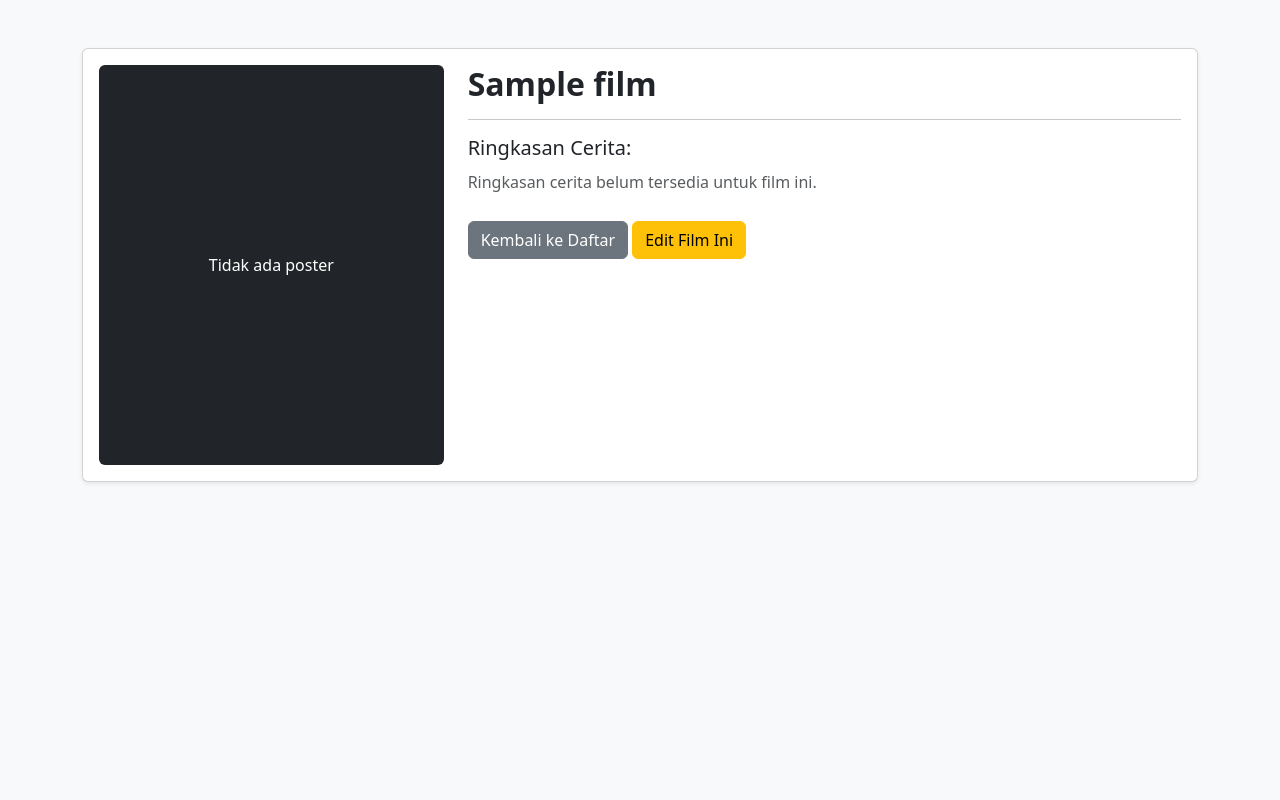
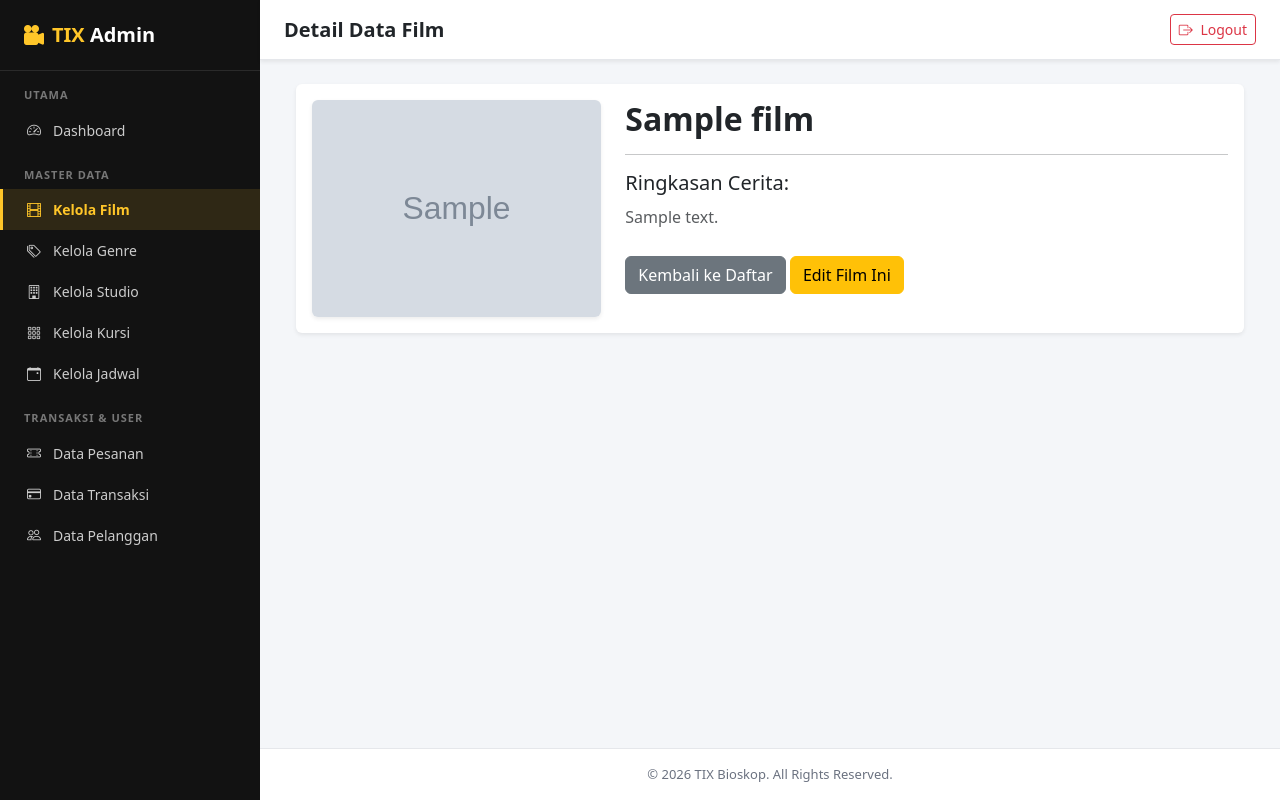
Before and after one commit to lapiann969/Bioskop, a Laravel app: page /admin/films/1 in a window 1280 px wide. Run offline with Laravel 12, Linux system fonts and the light colour scheme; a user stored in the database is signed in; data comes from the database, SQL or seed files in the repository; tables that the repository leaves empty hold one stand-in row (values such as "Sample post"); grey boxes marked "Sample" are stand-in pictures.

Commit message:
perbaikan & penyesusaian pada admin

```diff
--- a/app/Http/Controllers/FilmController.php
+++ b/app/Http/Controllers/FilmController.php
@@ -333,12 +333,12 @@ class FilmController extends Controller
                 }
             )
 
-            // Pencarian berdasarkan judul
+            // Pencarian otomatis berdasarkan awalan judul
             ->when($search !== '', function ($query) use ($search) {
                 $query->where(
                     'title',
                     'like',
-                    '%' . $search . '%'
+                    $search . '%'
                 );
             })
 
--- a/resources/views/admin/films/show.blade.php
+++ b/resources/views/admin/films/show.blade.php
@@ -1,45 +1,60 @@
-<!DOCTYPE html>
-<html lang="id">
-<head>
-    <meta charset="UTF-8">
-    <title>Detail Film - {{ $film->title }}</title>
-    <link href="https://cdn.jsdelivr.net/npm/bootstrap@5.3.3/dist/css/bootstrap.min.css" rel="stylesheet">
-</head>
-<body class="bg-light">
-    <div class="container mt-5">
-        <div class="card shadow-sm">
-            <div class="card-body row">
+@extends('layouts.admin')
+
+@section('title', 'Detail Film')
+@section('page-title', 'Detail Data Film')
+
+@section('content')
+<div class="container-fluid">
+
+    <div class="card shadow-sm border-0">
+        <div class="card-body">
+            <div class="row g-4">
+
+                {{-- POSTER FILM --}}
                 <div class="col-md-4 text-center">
-                    @php
-                        $posterUrl = $film->poster_path ?? null;
-                        if ($posterUrl && !str_starts_with($posterUrl, 'http')) {
-                            $posterUrl = 'https://image.tmdb.org/t/p/w500/' . ltrim($posterUrl, '/');
-                        }
-                    @endphp
-
-                    @if($posterUrl)
-                        <img src="{{ $posterUrl }}" class="img-fluid rounded shadow" alt="{{ $film->title }}">
+                    @if($film->poster_url)
+                        <img
+                            src="{{ $film->poster_url }}"
+                            class="img-fluid rounded shadow-sm"
+                            alt="{{ $film->title }}"
+                            style="max-height: 450px; object-fit: contain;"
+                        >
                     @else
-                        <div class="bg-dark text-white d-flex align-items-center justify-content-center rounded" style="height: 400px;">
+                        <div class="bg-dark text-white d-flex align-items-center justify-content-center rounded"
+                             style="height: 400px;">
                             Tidak ada poster
                         </div>
                     @endif
                 </div>
-                <div class="col-md-8 mt-4 mt-md-0">
+
+                {{-- INFORMASI FILM --}}
+                <div class="col-md-8">
+
                     <h2 class="fw-bold">{{ $film->title }}</h2>
                     <hr>
+
                     <h5>Ringkasan Cerita:</h5>
+
                     <p class="text-muted" style="line-height: 1.8;">
-                        {{ $film->overview ?? 'Ringkasan cerita belum tersedia untuk film ini.' }}
+                        {{ $film->description ?: 'Ringkasan cerita belum tersedia untuk film ini.' }}
                     </p>
 
                     <div class="mt-4">
-                        <a href="{{ route('admin.films.index') }}" class="btn btn-secondary">Kembali ke Daftar</a>
-                        <a href="{{ route('admin.films.edit', $film->id) }}" class="btn btn-warning">Edit Film Ini</a>
+                        <a href="{{ route('admin.films.index') }}"
+                           class="btn btn-secondary">
+                            Kembali ke Daftar
+                        </a>
+
+                        <a href="{{ route('admin.films.edit', $film->id) }}"
+                           class="btn btn-warning">
+                            Edit Film Ini
+                        </a>
                     </div>
+
                 </div>
             </div>
         </div>
     </div>
-</body>
-</html>
+
+</div>
+@endsection
--- a/resources/views/layouts/admin.blade.php
+++ b/resources/views/layouts/admin.blade.php
@@ -1,5 +1,6 @@
 <!DOCTYPE html>
 <html lang="id">
+
 <head>
     <meta charset="UTF-8">
     <meta name="viewport" content="width=device-width, initial-scale=1.0">
@@ -14,6 +15,7 @@
             background-color: #f4f6f9;
             overflow-x: hidden;
         }
+
         #sidebar {
             width: 260px;
             min-height: 100vh;
@@ -22,6 +24,7 @@
             transition: all 0.3s;
             flex-shrink: 0;
         }
+
         #sidebar .brand {
             padding: 20px 24px;
             font-size: 20px;
@@ -29,9 +32,11 @@
             color: #ffc629;
             border-bottom: 1px solid #2a2a2a;
         }
+
         #sidebar .brand span {
             color: #fff;
         }
+
         #sidebar .menu-label {
             font-size: 11px;
             text-transform: uppercase;
@@ -40,6 +45,7 @@
             padding: 16px 24px 6px;
             font-weight: 700;
         }
+
         #sidebar .nav-link {
             color: #ccc;
             padding: 10px 24px;
@@ -50,33 +56,48 @@
             border-left: 3px solid transparent;
             transition: 0.2s;
         }
+
         #sidebar .nav-link:hover {
             background: #1e1e1e;
             color: #ffc629;
         }
+
         #sidebar .nav-link.active {
             background: rgba(255, 198, 41, 0.12);
             color: #ffc629;
             border-left-color: #ffc629;
             font-weight: 600;
         }
+
         .topbar {
             background: #ffffff;
             border-bottom: 1px solid #e5e7eb;
             padding: 14px 24px;
         }
+
         @media (max-width: 768px) {
             #sidebar {
                 margin-left: -260px;
                 position: fixed;
                 z-index: 1050;
             }
+
             #sidebar.show {
                 margin-left: 0;
             }
         }
+
+        .admin-footer {
+            background: #ffffff;
+            border-top: 1px solid #e5e7eb;
+            padding: 16px 24px;
+            color: #6b7280;
+            font-size: 13px;
+            text-align: center;
+        }
     </style>
 </head>
+
 <body>
 
     <div class="d-flex">
@@ -88,35 +109,44 @@
 
             <nav class="nav flex-column pb-4">
                 <div class="menu-label">Utama</div>
-            <a class="nav-link {{ request()->routeIs('admin.dashboard') ? 'active' : '' }}" href="{{ route('admin.dashboard') }}">
+                <a class="nav-link {{ request()->routeIs('admin.dashboard') ? 'active' : '' }}"
+                    href="{{ route('admin.dashboard') }}">
                     <i class="bi bi-speedometer2"></i> Dashboard
                 </a>
 
                 <div class="menu-label">Master Data</div>
-            <a class="nav-link {{ request()->routeIs('admin.films.*') ? 'active' : '' }}" href="{{ route('admin.films.index') }}">
+                <a class="nav-link {{ request()->routeIs('admin.films.*') ? 'active' : '' }}"
+                    href="{{ route('admin.films.index') }}">
                     <i class="bi bi-film"></i> Kelola Film
                 </a>
-            <a class="nav-link {{ request()->routeIs('admin.genres.*') ? 'active' : '' }}" href="{{ route('admin.genres.index') }}">
+                <a class="nav-link {{ request()->routeIs('admin.genres.*') ? 'active' : '' }}"
+                    href="{{ route('admin.genres.index') }}">
                     <i class="bi bi-tags"></i> Kelola Genre
                 </a>
-            <a class="nav-link {{ request()->routeIs('admin.studios.*') ? 'active' : '' }}" href="{{ route('admin.studios.index') }}">
+                <a class="nav-link {{ request()->routeIs('admin.studios.*') ? 'active' : '' }}"
+                    href="{{ route('admin.studios.index') }}">
                     <i class="bi bi-building"></i> Kelola Studio
                 </a>
-            <a class="nav-link {{ request()->routeIs('admin.seats.*') ? 'active' : '' }}" href="{{ route('admin.seats.index') }}">
+                <a class="nav-link {{ request()->routeIs('admin.seats.*') ? 'active' : '' }}"
+                    href="{{ route('admin.seats.index') }}">
                     <i class="bi bi-grid-3x3-gap"></i> Kelola Kursi
                 </a>
-            <a class="nav-link {{ request()->routeIs('admin.schedules.*') ? 'active' : '' }}" href="{{ route('admin.schedules.index') }}">
+                <a class="nav-link {{ request()->routeIs('admin.schedules.*') ? 'active' : '' }}"
+                    href="{{ route('admin.schedules.index') }}">
                     <i class="bi bi-calendar-event"></i> Kelola Jadwal
                 </a>
 
                 <div class="menu-label">Transaksi & User</div>
-            <a class="nav-link {{ request()->routeIs('admin.bookings.*') ? 'active' : '' }}" href="{{ route('admin.bookings.index') }}">
+                <a class="nav-link {{ request()->routeIs('admin.bookings.*') ? 'active' : '' }}"
+                    href="{{ route('admin.bookings.index') }}">
                     <i class="bi bi-ticket-perforated"></i> Data Pesanan
                 </a>
-            <a class="nav-link {{ request()->routeIs('admin.payments.*') ? 'active' : '' }}" href="{{ route('admin.payments.index') }}">
+                <a class="nav-link {{ request()->routeIs('admin.payments.*') ? 'active' : '' }}"
+                    href="{{ route('admin.payments.index') }}">
                     <i class="bi bi-credit-card"></i> Data Transaksi
                 </a>
-            <a class="nav-link {{ request()->routeIs('admin.customers.*') ? 'active' : '' }}" href="{{ route('admin.customers.index') }}">
+                <a class="nav-link {{ request()->routeIs('admin.customers.*') ? 'active' : '' }}"
+                    href="{{ route('admin.customers.index') }}">
                     <i class="bi bi-people"></i> Data Pelanggan
                 </a>
             </nav>
@@ -134,7 +164,8 @@
                 </div>
 
                 <div class="d-flex align-items-center gap-3">
-                <span class="text-muted small d-none sm-inline">Halo, <strong>{{ Auth::user()->name ?? 'Admin Bioskop' }}</strong></span>
+                    <span class="text-muted small d-none sm-inline">Halo,
+                        <strong>{{ Auth::user()->name ?? 'Admin Bioskop' }}</strong></span>
                     <form action="{{ route('logout') }}" method="POST" class="m-0">
                         @csrf
                         <button type="submit" class="btn btn-outline-danger btn-sm">
@@ -148,14 +179,20 @@
             <main class="p-4 flex-grow-1">
                 @yield('content')
             </main>
+
+            <!-- FOOTER -->
+            <footer class="admin-footer">
+                &copy; {{ date('Y') }} TIX Bioskop. All Rights Reserved.
+            </footer>
         </div>
     </div>
 
     <script src="https://cdn.jsdelivr.net/npm/bootstrap@5.3.3/dist/js/bootstrap.bundle.min.js"></script>
     <script>
-    document.getElementById('sidebarToggle')?.addEventListener('click', function () {
+        document.getElementById('sidebarToggle')?.addEventListener('click', function() {
             document.getElementById('sidebar').classList.toggle('show');
         });
     </script>
 </body>
+
 </html>
```
Also changed, not shown: app/Http/Controllers/Admin/BookingController.php (+7 -2 lines), resources/views/admin/bookings/index.blade.php (+3 -4 lines), resources/views/admin/bookings/show.blade.php (+14 -31 lines), resources/views/admin/customers/index.blade.php (+9 -5 lines), resources/views/customer/films/index.blade.php (+95 -1 lines), resources/views/admin/studios/create.blade.php (renamed from resources/views/admin/studio/create.blade.php), resources/views/admin/studios/edit.blade.php (renamed from resources/views/admin/studio/edit.blade.php), resources/views/admin/studios/index.blade.php (renamed from resources/views/admin/studio/index.blade.php), resources/views/admin/studios/show.blade.php (renamed from resources/views/admin/studio/show.blade.php). Lines whose indentation alone changed are shown as unchanged.
